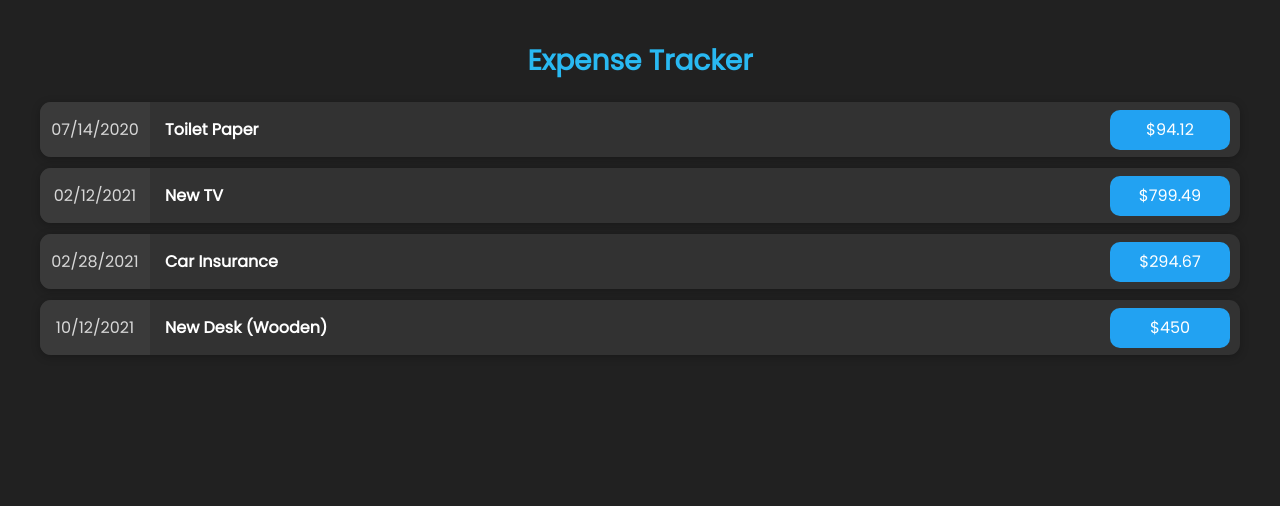
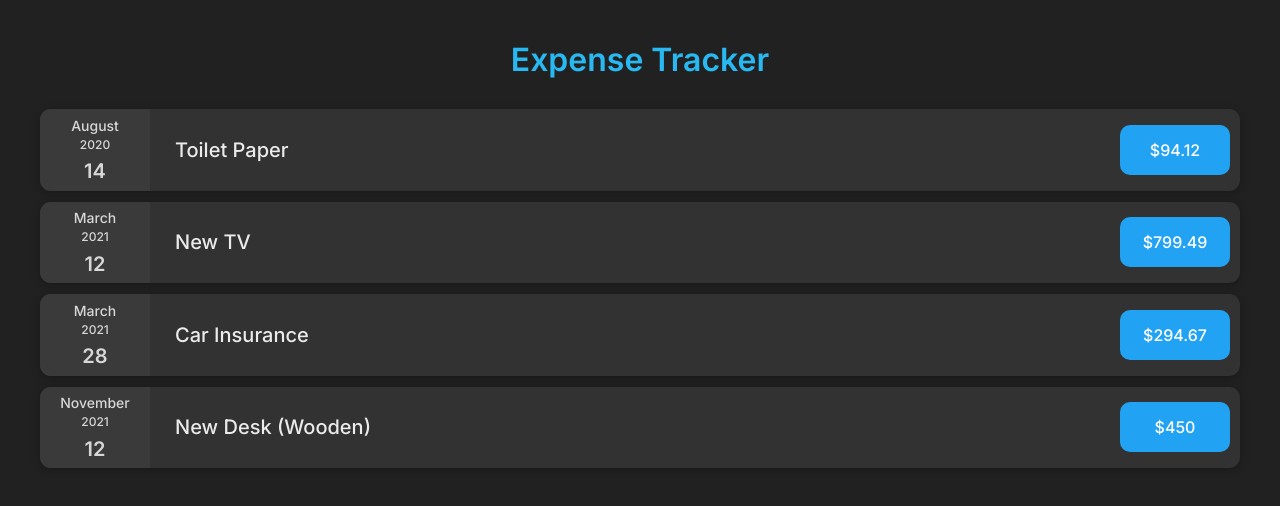
Before and after one commit to krissygroom/expense-tracker, a React (Create React App) app: page / in a window 1280 px wide. Shown: the top 506 px of the page. Built offline with nearby package versions, Linux system fonts and the light colour scheme.

Commit message:
Added ExpenseDate component and styling

```diff
--- a/public/index.html
+++ b/public/index.html
@@ -18,7 +18,7 @@
     <link rel="preconnect" href="https://fonts.googleapis.com" />
     <link rel="preconnect" href="https://fonts.gstatic.com" crossorigin />
     <link
-      href="https://fonts.googleapis.com/css2?family=Poppins&display=swap"
+      href="https://fonts.googleapis.com/css2?family=Inter:wght@300;400;500;600;700;900&display=swap"
       rel="stylesheet"
     />
     <!--
--- a/src/App.css
+++ b/src/App.css
@@ -1,6 +1,7 @@
 .title {
   color: #29b9f2;
   text-align: center;
-  font-size: 2.8rem;
-  margin-bottom: 2rem;
+  font-size: 3.2rem;
+  font-weight: 600;
+  margin-bottom: 3rem;
 }
--- /dev/null
+++ b/src/components/ExpenseDate.css
@@ -0,0 +1,27 @@
+.expense-item__date {
+  color: rgba(255, 255, 255, 0.8);
+  min-width: 11rem;
+  background-color: #3a3a3a;
+  padding: 0.75rem;
+  align-self: stretch;
+
+  display: flex;
+  align-items: center;
+  justify-content: center;
+  flex-direction: column;
+}
+
+.expense-item__date-month {
+  font-size: 1.4rem;
+  margin-bottom: 0.3rem;
+}
+
+.expense-item__date-year {
+  font-size: 1.2rem;
+}
+
+.expense-item__date-day {
+  font-size: 2rem;
+  font-weight: 600;
+  margin-top: 0.75rem;
+}
--- /dev/null
+++ b/src/components/ExpenseDate.js
@@ -0,0 +1,17 @@
+import "./ExpenseDate.css";
+
+function ExpenseDate({ date }) {
+  const dd = date.toLocaleString("en-US", { day: "2-digit" });
+  const mm = date.toLocaleString("en-US", { month: "long" });
+  const year = date.getFullYear();
+
+  return (
+    <div className="expense-item__date">
+      <div className="expense-item__date-month">{mm}</div>
+      <div className="expense-item__date-year">{year}</div>
+      <div className="expense-item__date-day">{dd}</div>
+    </div>
+  );
+}
+
+export default ExpenseDate;
--- a/src/components/ExpenseItem.css
+++ b/src/components/ExpenseItem.css
@@ -5,22 +5,12 @@
   box-shadow: 0 2px 8px rgba(0, 0, 0, 0.25);
   margin: 1.1rem 0;
   font-size: 1.6rem;
+  font-weight: 500;
   border-radius: 11px;
   background-color: #323232;
-  color: rgba(255, 255, 255, 0.8);
+  color: rgba(255, 255, 255, 0.9);
   display: flex;
   overflow: hidden;
-}
-
-.expense-item__date {
-  color: inherit;
-  min-width: 11rem;
-  background-color: #3a3a3a;
-  align-self: stretch;
-
-  display: flex;
-  align-items: center;
-  justify-content: center;
 }
 
 .expense-item__description {
@@ -34,21 +24,20 @@
 
 .expense-item h2 {
   color: #3a3a3a;
-  font-size: 1.2rem;
+  font-size: 2rem;
+  font-weight: 500;
   flex: 1;
-  margin: 1.5rem;
-  color: #fff;
-  font-weight: bold;
+  margin-left: 2.5rem;
+  color: currentColor;
 }
 
 .expense-item__price {
-  min-width: 12rem;
-  min-height: 4rem;
+  min-width: 11rem;
+  padding: 1.5rem 0;
   text-align: center;
-  font-size: 1.2rem;
   color: #fff;
   background-color: #22a2f2;
-  margin-right: 1rem;
+  margin: 1rem;
   border-radius: 10px;
   display: flex;
   align-items: center;
@@ -62,13 +51,4 @@
     justify-content: flex-start;
     flex: 1;
   }
-
-  .expense-item__description h2 {
-    font-size: 1.6rem;
-  }
-
-  .expense-item__price {
-    font-size: 1.6rem;
-    padding: 0.5rem 1.5rem;
-  }
 }
--- a/src/components/ExpenseItem.js
+++ b/src/components/ExpenseItem.js
@@ -1,13 +1,11 @@
 import React from "react";
+import ExpenseDate from "./ExpenseDate";
 import "./ExpenseItem.css";
 
 const ExpenseItem = ({ date, title, amount }) => {
-  const dd = String(date.getDate()).padStart(2, "0");
-  const mm = String(date.getMonth()).padStart(2, "0");
-  const yyyy = date.getFullYear();
   return (
     <div className="expense-item">
-      <div className="expense-item__date">{mm + "/" + dd + "/" + yyyy}</div>
+      <ExpenseDate date={date} />
       <div className="expense-item__description">
         <h2>{title}</h2>
         <div className="expense-item__price">{`$${amount}`}</div>
--- a/src/index.css
+++ b/src/index.css
@@ -14,5 +14,5 @@ body {
   margin: 0;
   padding: 4rem;
   background-color: #212121;
-  font-family: "Poppins", sans-serif;
+  font-family: "Inter", sans-serif;
 }
```
Also changed, not shown: 10 other files (tests, documents, lock files or other folders).
